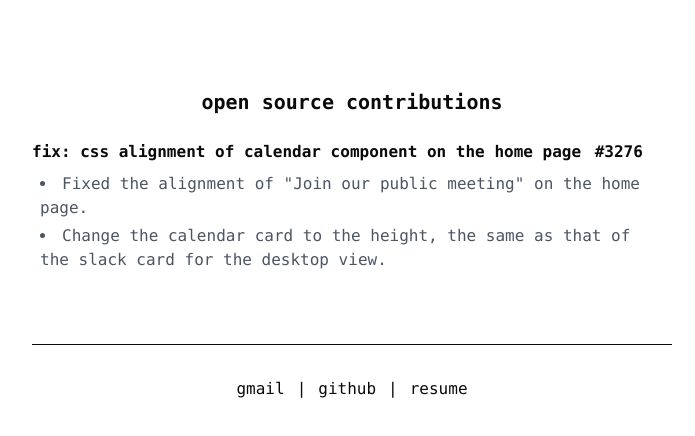
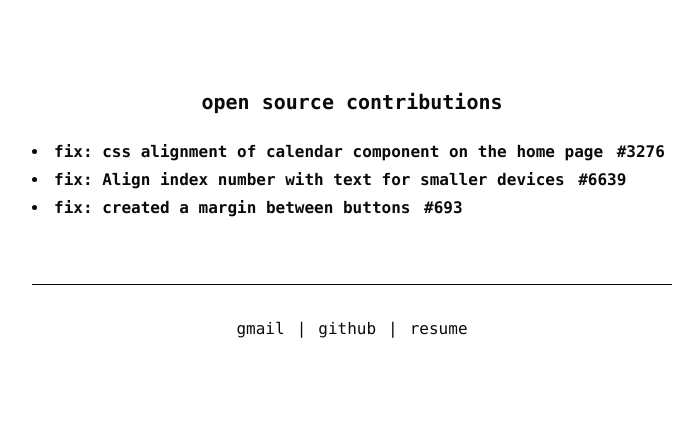
Before and after one commit to breeworks/portfolio, a Next.js app: page /opensource in a window 1280 px wide. Shown: the top 436 px of the page, without its empty margins (288-983 px from the left). Built offline with nearby package versions, Linux system fonts and the light colour scheme.

Commit message:
change in os

```diff
--- a/src/app/opensource/page.tsx
+++ b/src/app/opensource/page.tsx
@@ -8,16 +8,27 @@ export default function Page() {
         open source contributions
       </span>
       <div className="mb-5">
+      <ul className="list-disc list-inside space-y-1">
+        <li>
           <span className="font-semibold">
           fix: css alignment of calendar component on the home page
           <a href="https://github.com/asyncapi/website/pull/3276" rel='noopener noreferrer' target='_blank' className='ml-1' > #3276 </a>
           </span>
-        <p className="p-2 text-gray-600">
-        <ul className="list-disc list-inside space-y-1">
-          <li> Fixed the alignment of &quot;Join our public meeting&quot; on the home page. </li>
-          <li> Change the calendar card to the height, the same as that of the slack card for the desktop view. </li>
-        </ul>
-        </p>
+        </li>
+        <li>
+          <span className="font-semibold">
+          fix: Align index number with text for smaller devices
+          <a href="https://github.com/trpc/trpc/pull/6639" rel='noopener noreferrer' target='_blank' className='ml-1' > #6639 </a>
+          </span>
+        </li>
+        <li>
+          <span className="font-semibold">
+          fix: created a margin between buttons
+          <a href="https://github.com/yangshun/tech-interview-handbook/pull/693" rel='noopener noreferrer' target='_blank' className='ml-1' > #693 </a>
+          </span>
+        </li>
+
+      </ul>
       </div>
       {/* footer */}
       <Footer />
```
